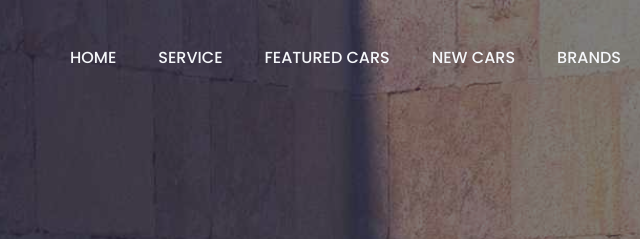
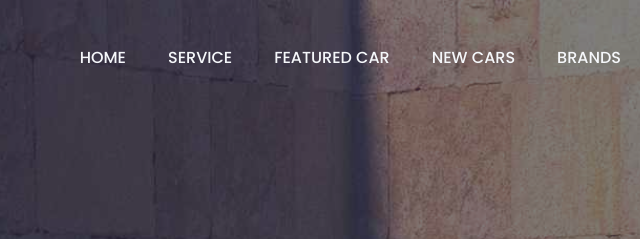
Before and after one commit to solpremesol/test, a plain HTML site: page index.html in a window 1280 px wide. Shown: the top 239 px of the page, 448-1088 px from the left. Drawn offline with nearby package versions, Linux system fonts and the light colour scheme.

Commit message:
Update index.html

```diff
--- a/index.html
+++ b/index.html
@@ -88,7 +88,7 @@
 				                <ul class="nav navbar-nav navbar-right" data-in="fadeInDown" data-out="fadeOutUp">
 				                    <li class=" scroll active"><a href="#home">home</a></li>
 				                    <li class="scroll"><a href="#service">service</a></li>
-				                    <li class="scroll"><a href="#featured-cars">featured cars</a></li>
+				                    <li class="scroll"><a href="#featured-cars">featured car</a></li>
 				                    <li class="scroll"><a href="#new-cars">new cars</a></li>
 				                    <li class="scroll"><a href="#brand">brands</a></li>
 				                    <li class="scroll"><a href="#contact">contact</a></li>
```
